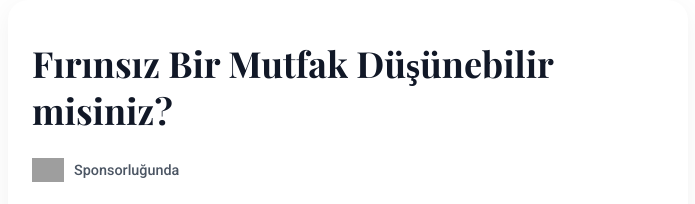
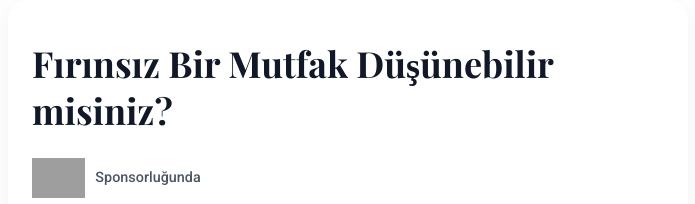
Before and after one commit to eocl06/bundlestudiodeneme, a plain HTML site: page index.html in a window 1280 px wide. Shown: the top 204 px of the page, without its empty margins (292-987 px from the left). Drawn offline with nearby package versions, Linux system fonts and the light colour scheme; grey boxes are pictures that could not be loaded.

Commit message:
Update index.html

```diff
--- a/index.html
+++ b/index.html
@@ -133,7 +133,7 @@
   <div class="container">
         <h1>Fırınsız Bir Mutfak Düşünebilir misiniz?</h1>
     <div style="display: flex; align-items: center; gap: 10px; margin: 8px 0 24px 0;">
-    <img src="https://static.bundle.app/studio/6dfae320-0320-4016-a9e4-9700faa6ca38/cbce22db-3bc2-45f1-bdc9-a588f16cfd14.png" alt="Bosch Logo" style="height: 24px; width: auto;">
+    <img src="https://static.bundle.app/studio/6dfae320-0320-4016-a9e4-9700faa6ca38/cbce22db-3bc2-45f1-bdc9-a588f16cfd14.png" alt="Bosch Logo" style="height: 40px; width: auto;">
     <span style="font-size: 0.9rem; color: #4b5563; font-weight: 500;">Sponsorluğunda</span>
     </div>
     <p>Kolay değil ama <strong>hadi hayal edelim</strong>; bugün kullandığımız <strong>elektrikli fırınlar</strong> 1896’da icat edilmemiş olsun. Ne yapardık?</p>
```
